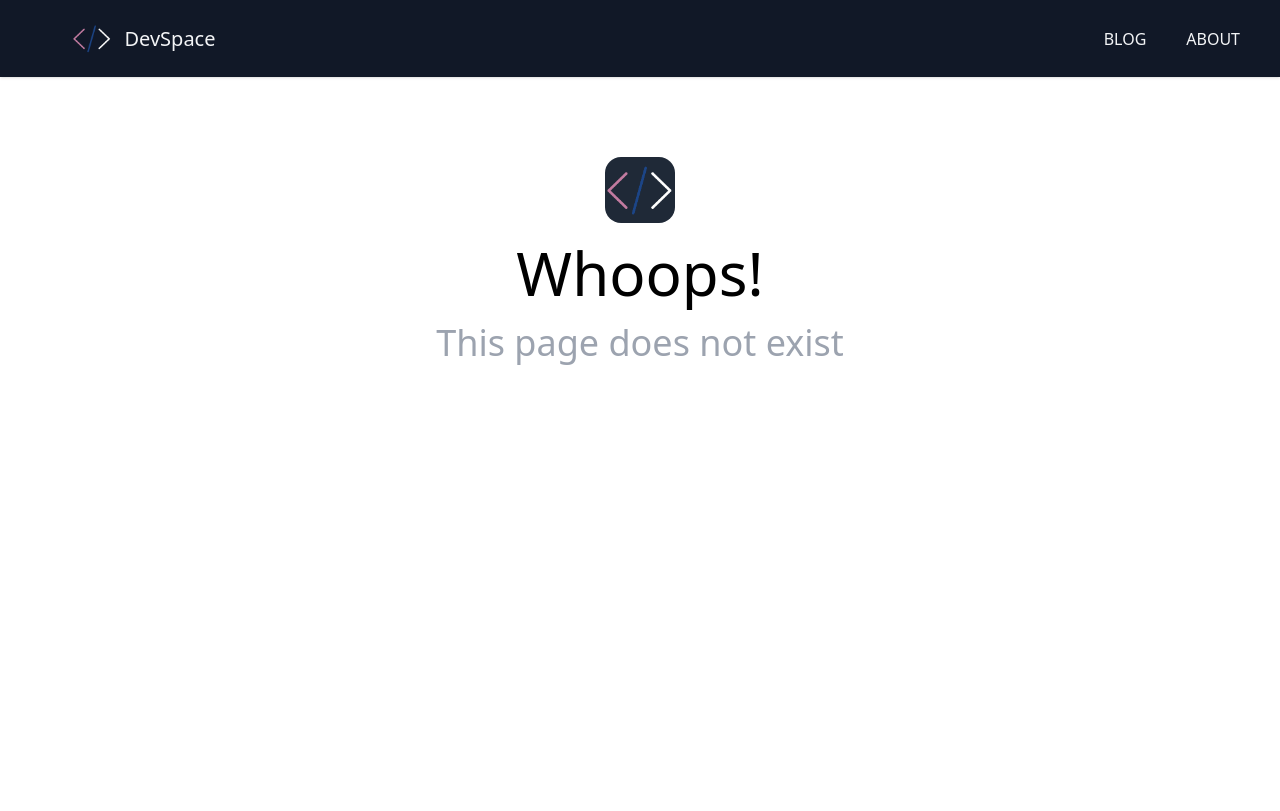
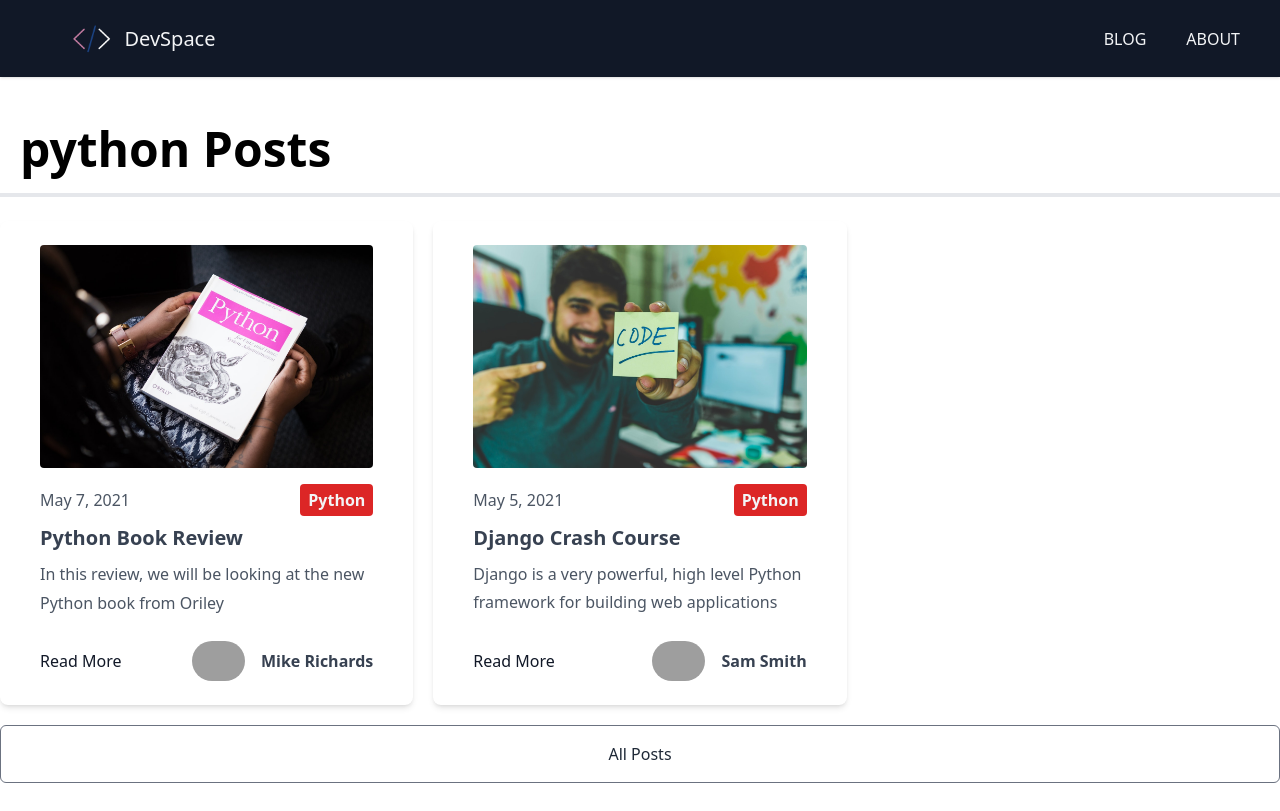
Before and after one commit to MahdiQorbani/devspace-blog, a Next.js app: page /blog/category/python in a window 1280 px wide. Before the commit this address had no page. Built offline with nearby package versions, Linux system fonts and the light colour scheme; grey boxes are pictures that could not be loaded.

Commit message:
category pages implemented

```diff
--- a/components/Header.js
+++ b/components/Header.js
@@ -21,7 +21,7 @@ export default function Header() {
             Blog
           </Link>
           <Link
-            href="/blog"
+            href="/about"
             className="mx-5 cursor-pointer uppercase hover:text-indigo-300"
           >
             About
--- /dev/null
+++ b/pages/blog/category/[category_name].js
@@ -0,0 +1,80 @@
+import React from "react";
+import Link from "next/link";
+import fs from "fs";
+import path from "path";
+import matter from "gray-matter";
+import Layout from "@/components/Layout";
+import Post from "@/components/Post";
+import { sortByDate } from "@/utils";
+
+export default function CategoryBlogPage({ posts, category_name }) {
+  return (
+    <Layout>
+      <h1 className="text-5xl border-b-4 p-5 font-bold">
+        {category_name} Posts
+      </h1>
+
+      <div className="grid md:grid-cols-2 lg:grid-cols-3 gap-5">
+        {posts.map((post, index) => (
+          <Post key={index} post={post} />
+        ))}
+      </div>
+      <Link
+        href="/blog"
+        className="block text-center border border-gray-500 text-gray-800 rounded-md py-4 my-5 transition duration-500 easw select-none hover:text-white hover:bg-gray-900 focus:outline-none focus:shadow-outline w-full"
+      >
+        All Posts
+      </Link>
+    </Layout>
+  );
+}
+
+export async function getStaticPaths() {
+  const files = fs.readdirSync(path.join("posts"));
+
+  const categories = files.map((filename) => {
+    const markdownWithMeta = fs.readFileSync(
+      path.join("posts", filename),
+      "utf-8"
+    );
+
+    const { data: frontmatter } = matter(markdownWithMeta);
+
+    return frontmatter.category.toLowerCase();
+  });
+
+  const paths = categories.map((category) => ({
+    params: { category_name: category },
+  }));
+
+  return {
+    paths,
+    fallback: false,
+  };
+}
+
+export async function getStaticProps({ params: { category_name } }) {
+  const files = fs.readdirSync(path.join("posts"));
+
+  const posts = files.map((filename) => {
+    const slug = filename.replace(".md", "");
+
+    const markdownWithMeta = fs.readFileSync(
+      path.join("posts", filename),
+      "utf-8"
+    );
+
+    const { data: frontmatter } = matter(markdownWithMeta);
+
+    return { slug, frontmatter };
+  });
+
+  //filter post by category
+  const categoryPosts = posts.filter(
+    (post) => post.frontmatter.category.toLowerCase() === category_name
+  );
+
+  return {
+    props: { posts: categoryPosts.sort(sortByDate), category_name },
+  };
+}
```
